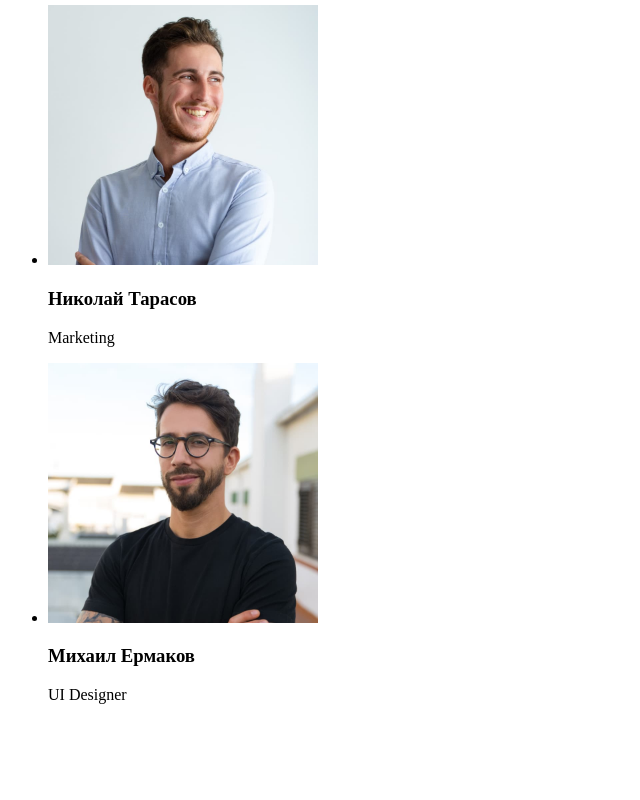
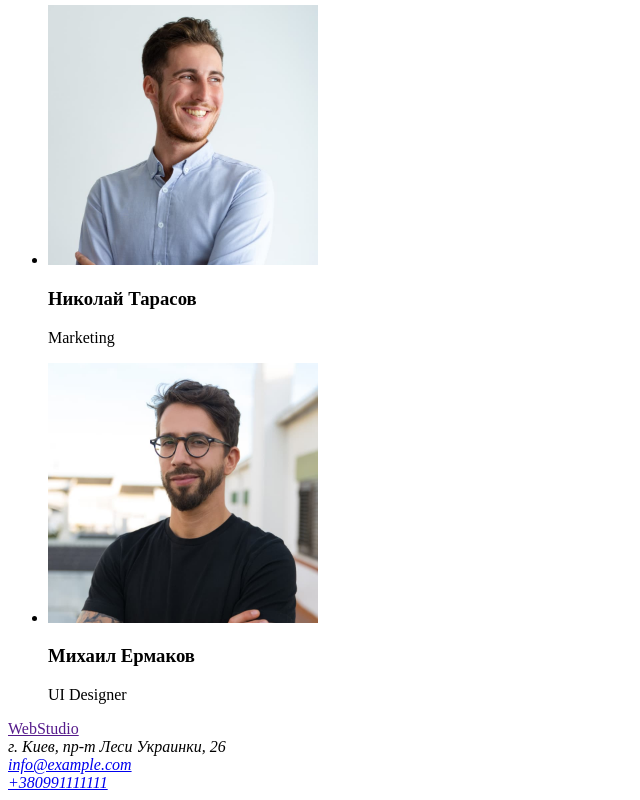
Before and after one commit to MsMirzakhanova/goit-markup-hw-01, a plain HTML site: page index.html in a window 1280 px wide. Shown: the part 2310-3110 px from the top of the page, without its empty margins (0-640 px from the left). Before the commit the page ends 3030 px from the top, so only its background shows below. Drawn offline with Linux system fonts and the light colour scheme.

Commit message:
Добавлен Футер

```diff
--- a/index.html
+++ b/index.html
@@ -87,9 +87,12 @@
     </main>
     <!-- Футер -->
     <footer>
-
-
+        <a href="">WebStudio</a>
+        <address>
+        г. Киев, пр-т Леси Украинки, 26 <br>
+        <a href="mailto:info@example.com">info@example.com</a> <br>
+        <a href="tel:+380991111111">+380991111111</a>
+        </address>
     </footer>
 </body>
-
 </html>
```
